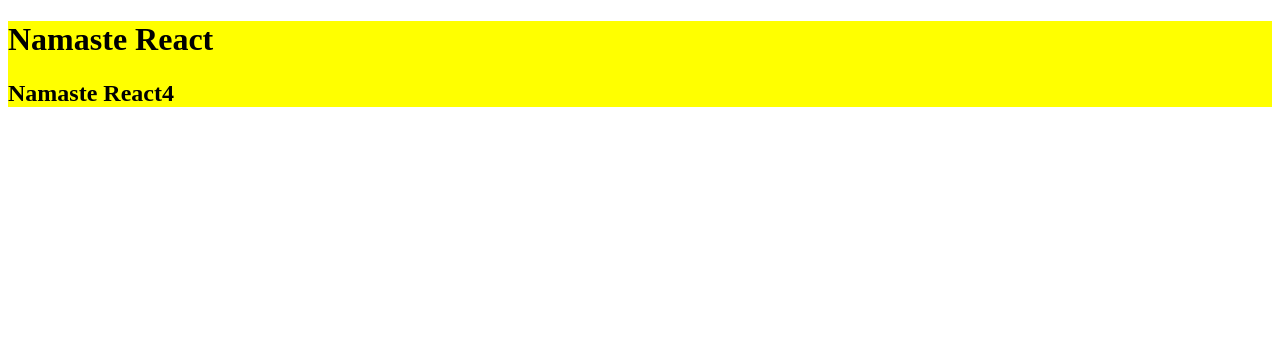
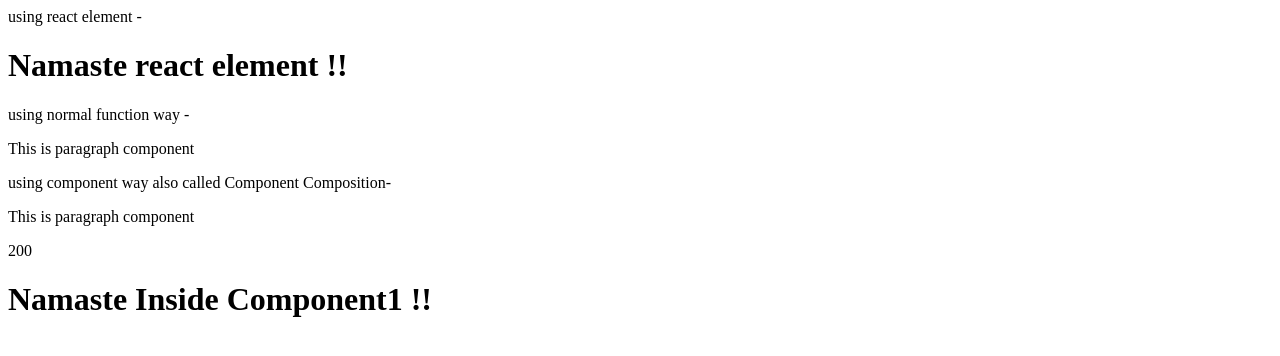
Before and after one commit to preeet1000/React-tutorial, a React (Vite) app: page / in a window 1280 px wide. Shown: the top 356 px of the page. Built offline with nearby package versions, Linux system fonts and the light colour scheme.

Commit message:
Chapter 3 react completion

```diff
--- a/App.js
+++ b/App.js
@@ -1,8 +1,33 @@
-import React from 'react';
-import ReactDOM from 'react-dom/client';
+import React from "react";
+import ReactDOM from "react-dom/client";
+// import {createElement}from 'react';
 
-const heading1 = React.createElement('h1', { id: 'heading1' }, 'Namaste React');
-const heading2 = React.createElement('h2', { id: 'heading2' }, 'Namaste React4');
-const container = React.createElement('div', { className: 'container' }, [heading1, heading2]);
-const root = ReactDOM.createRoot(document.getElementById('root'));
-root.render(container);
+// const heading1 = React.createElement('h1', { id: 'heading1' }, 'Namaste React');
+// const heading2 = React.createElement('h2', { id: 'heading2' }, 'Namaste React4');
+// const container = React.createElement('div', { className: 'container' }, [heading1, heading2]);
+// const root = ReactDOM.createRoot(document.getElementById('root'));
+
+// const heading1 = createElement('h1', { id: 'heading1', key:'h1' }, 'Namaste React');
+// const heading2 = createElement('h2', { id: 'heading2',  key:'h2'  }, 'Namaste React2');
+// const container = createElement('div', { className: 'container' }, [heading1, heading2]);
+const root = ReactDOM.createRoot(document.getElementById("root"));
+
+// React Element
+const heading = <h1>Namaste react element !!</h1>;
+const ParagraphComponent = () => <p>This is paragraph component</p>;
+const someXYZVariable = 200;
+const HomeComponent = () => {
+  return (
+    <div>
+      using react element - {heading}
+      using normal function way - {ParagraphComponent()}
+      using component way also called Component Composition-{" "}
+      <ParagraphComponent />
+      {someXYZVariable}
+      <h1>Namaste Inside Component1 !!</h1>
+    </div>
+  );
+};
+// root.render(container);
+// root.render(heading);
+root.render(<HomeComponent />);
--- a/package.json
+++ b/package.json
@@ -3,6 +3,8 @@
   "version": "1.0.0",
   "description": "This is react learning",
   "scripts": {
+    "start": "parcel Index.html",
+    "build": "parcel build Index.html",
     "test": "jest"
   },
   "repository": {
@@ -16,6 +18,8 @@
   },
   "homepage": "https://github.com/preeet1000/React-tutorial#readme",
   "devDependencies": {
+    "@babel/core": "^7.23.3",
+    "babel-plugin-transform-remove-console": "^6.9.4",
     "parcel": "^2.10.3",
     "process": "^0.11.10"
   },
```
Also changed, not shown: .babelrc (added), 2 other files (tests, documents, lock files or other folders).
